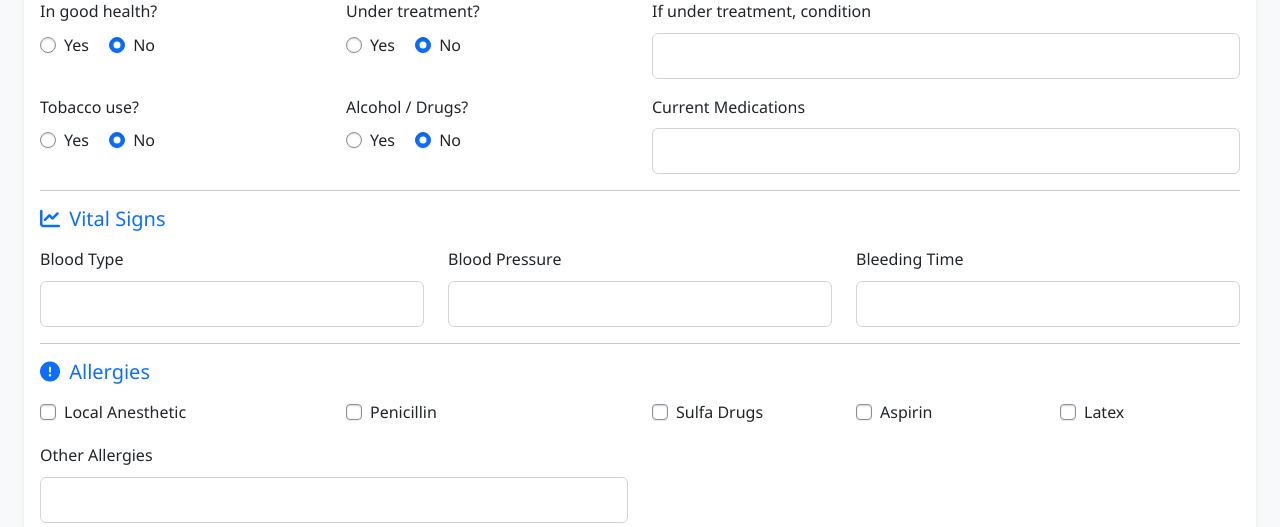
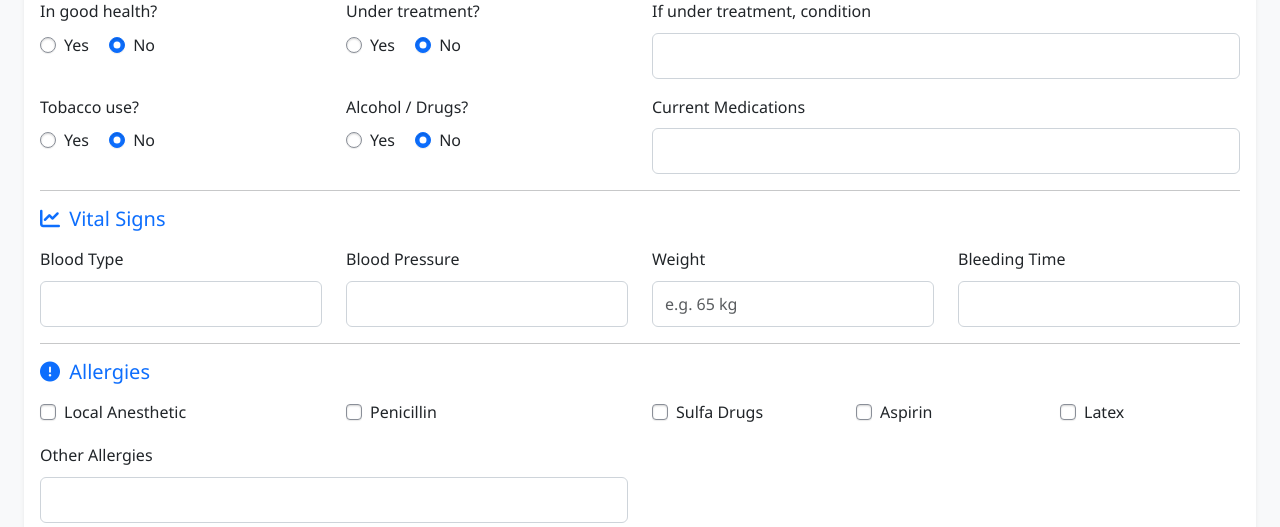
Before and after one commit to jaspherramos98/MyDentalPortal, a Flask app: template templates/patients/edit.html in a window 1280 px wide. Shown: the part 1576-2103 px from the top of the page. Run offline with Flask 3, Linux system fonts and the light colour scheme; the template is opened without the code that fills it, so the values that code supplies are empty; some libraries are stand-ins or nearby versions.

Commit message:
Patients: add optional Weight vital sign
Stored as medical_history.weight. Added to the create form, edit form, both
routes, the detail Vital Signs panel, and the patient PDF export. Optional —
no validation. Existing patients without it show "Not recorded".

Co-Authored-By: Claude Opus 4.8 <noreply@anthropic.com>

```diff
--- a/blueprints/routes/patients.py
+++ b/blueprints/routes/patients.py
@@ -176,6 +176,7 @@ def create_patient():
                     'current_medications': (f.get('current_medications') or '').strip(),
                     'blood_type': (f.get('blood_type') or '').strip(),
                     'blood_pressure': (f.get('blood_pressure') or '').strip(),
+                    'weight': (f.get('weight') or '').strip(),
                     'bleeding_time': (f.get('bleeding_time') or '').strip(),
                     'allergies': {
                         'local_anesthesia': 'allergy_anesthetic' in f,
@@ -430,6 +431,7 @@ def edit_patient(patient_id):
                 'medical_history.current_medications': (f.get('current_medications') or '').strip(),
                 'medical_history.blood_type': (f.get('blood_type') or '').strip(),
                 'medical_history.blood_pressure': (f.get('blood_pressure') or '').strip(),
+                'medical_history.weight': (f.get('weight') or '').strip(),
                 'medical_history.bleeding_time': (f.get('bleeding_time') or '').strip(),
                 'medical_history.allergies.local_anesthesia': 'allergy_anesthetic' in f,
                 'medical_history.allergies.penicillin': 'allergy_penicillin' in f,
--- a/blueprints/utils/pdf.py
+++ b/blueprints/utils/pdf.py
@@ -148,6 +148,7 @@ def build_patient_pdf(patient, clinic, photo_bytes=None):
     story.append(kv([
         ('Blood Type', mh.get('blood_type')),
         ('Blood Pressure', mh.get('blood_pressure')),
+        ('Weight', mh.get('weight')),
         ('Bleeding Time', mh.get('bleeding_time')),
     ]))
 
--- a/templates/patients/detail.html
+++ b/templates/patients/detail.html
@@ -424,7 +424,10 @@
                                             <div class="col-md-3">
                                                 <strong>Blood Pressure:</strong> {{ patient.medical_history.blood_pressure or 'Not recorded' }}
                                             </div>
-                                            <div class="col-md-6">
+                                            <div class="col-md-3">
+                                                <strong>Weight:</strong> {{ patient.medical_history.weight or 'Not recorded' }}
+                                            </div>
+                                            <div class="col-md-3">
                                                 <strong>Bleeding Time:</strong> {{ patient.medical_history.bleeding_time or 'Not recorded' }}
                                             </div>
                                         </div>
--- a/templates/patients/edit.html
+++ b/templates/patients/edit.html
@@ -258,17 +258,23 @@
                 <hr>
                 <h5 class="mb-3 text-primary"><i class="fas fa-chart-line me-1"></i> Vital Signs</h5>
                 <div class="row mb-3">
-                    <div class="col-md-4">
+                    <div class="col-md-3">
                         <label class="form-label">Blood Type</label>
                         <input type="text" class="form-control" name="blood_type"
                                value="{{ patient.medical_history.get('blood_type', '') }}">
                     </div>
-                    <div class="col-md-4">
+                    <div class="col-md-3">
                         <label class="form-label">Blood Pressure</label>
                         <input type="text" class="form-control" name="blood_pressure"
                                value="{{ patient.medical_history.get('blood_pressure', '') }}">
                     </div>
-                    <div class="col-md-4">
+                    <div class="col-md-3">
+                        <label class="form-label">Weight</label>
+                        <input type="text" class="form-control" name="weight"
+                               placeholder="e.g. 65 kg"
+                               value="{{ patient.medical_history.get('weight', '') }}">
+                    </div>
+                    <div class="col-md-3">
                         <label class="form-label">Bleeding Time</label>
                         <input type="text" class="form-control" name="bleeding_time"
                                value="{{ patient.medical_history.get('bleeding_time', '') }}">
```
Also changed, not shown: templates/patients/create.html (+8 -3 lines).
